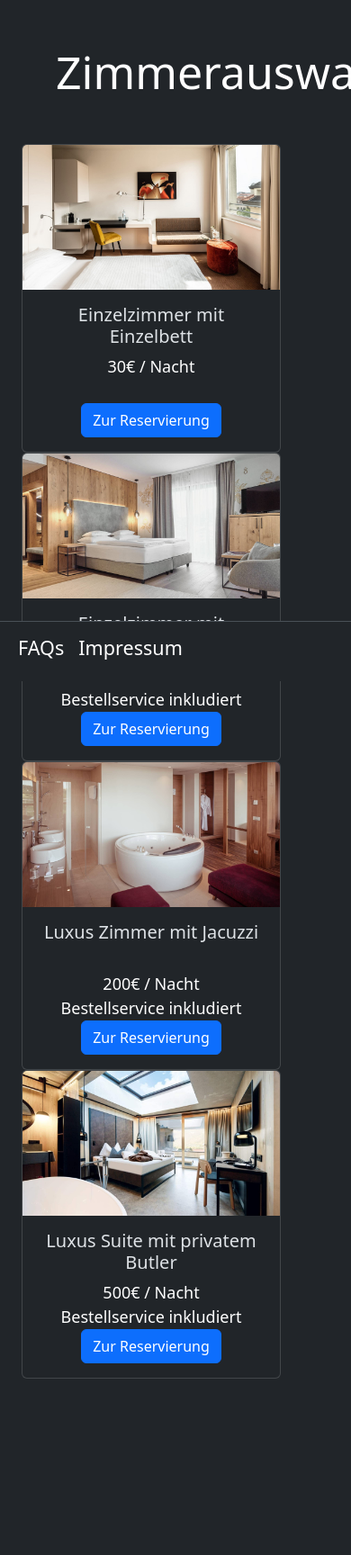
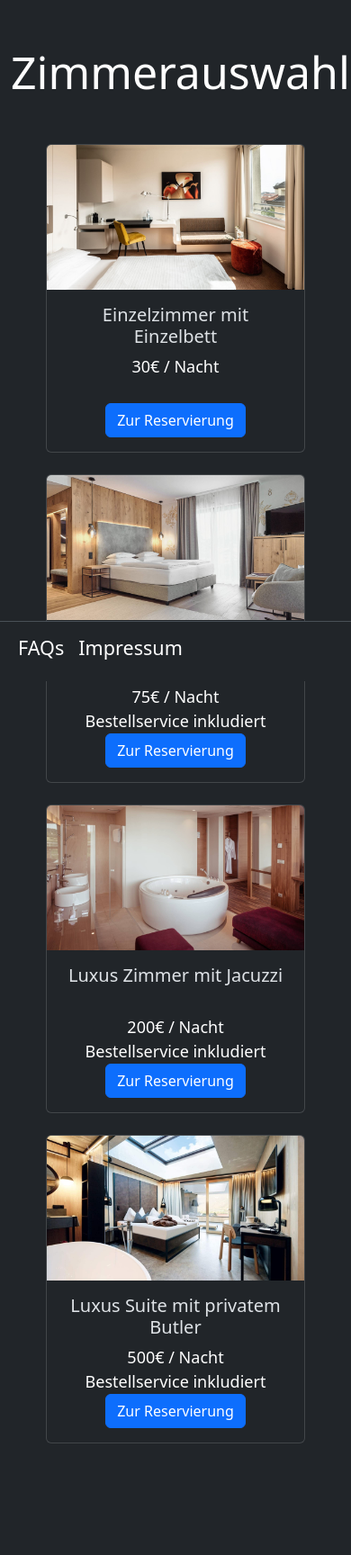
Before and after one commit to if23b011/WEB_Hotel_Halwax_Naseri, a PHP site: page /buchung.php in a window 390 px wide; the page is wider, and only the part inside the window is pictured. Shown: the part 87-1815 px from the top of that part at 90% size. Before the commit the page ends 1619 px from the top of that part, so only its background shows below. Run offline with PHP 8.4, Linux system fonts and the light colour scheme; the visitor is signed in with stand-in values (Sample User, id 1).

Commit message:
mobile friendlitity

```diff
--- a/sites/buchung.php
+++ b/sites/buchung.php
@@ -20,12 +20,12 @@ session_start();
     <?php include '../utils/navbar.php' ?>
     <!-- Content-->
     <div class="container" style="margin-bottom: 100px;">
-        <h1>Zimmerauswahl</h1>
+        <h1 class="text-center mx-auto">Zimmerauswahl</h1>
         <?php $_SESSION['zimmer'] = '' ?>
-        <div class="container text-center">
-            <div class="row row-cols-1 row-cols-md-2 row-cols-xxl-4 align-items-start">
-                <div class="col">
-                    <div class="card" class="" style="width: 18rem;" data-bs-theme="dark">
+        <div class="container">
+            <div class="row row-cols-1 row-cols-md-2 row-cols-xxl-4 justify-content-center">
+                <div class="col mb-4 text-center">
+                    <div class="card mx-auto" style="width: 18rem;" data-bs-theme="dark">
                         <img src="../img/zimmer1.jpg" class="card-img-top" alt="Zimmer 1">
                         <div class="card-body">
                             <h5 class="card-title">Einzelzimmer mit<br>Einzelbett</h5>
@@ -34,8 +34,8 @@ session_start();
                         </div>
                     </div>
                 </div>
-                <div class="col">
-                    <div class="card" style="width: 18rem;" data-bs-theme="dark">
+                <div class="col mb-4 text-center">
+                    <div class="card mx-auto" style="width: 18rem;" data-bs-theme="dark">
                         <img src="../img/zimmer2.jpg" class="card-img-top" alt="Zimmer 3">
                         <div class="card-body">
                             <h5 class="card-title">Einzelzimmer mit Doppelbett</h5>
@@ -44,8 +44,8 @@ session_start();
                         </div>
                     </div>
                 </div>
-                <div class="col">
-                    <div class="card" style="width: 18rem;" data-bs-theme="dark">
+                <div class="col mb-4 text-center">
+                    <div class="card mx-auto" style="width: 18rem;" data-bs-theme="dark">
                         <img src="../img/zimmer3.jpg" class="card-img-top" alt="Zimmer 2">
                         <div class="card-body">
                             <h5 class="card-title">Luxus Zimmer mit Jacuzzi<br>⠀</h5>
@@ -54,8 +54,8 @@ session_start();
                         </div>
                     </div>
                 </div>
-                <div class="col">
-                    <div class="card" style="width: 18rem;" data-bs-theme="dark">
+                <div class="col mb-4 text-center">
+                    <div class="card mx-auto" style="width: 18rem;" data-bs-theme="dark">
                         <img src="../img/zimmer4.jpg" class="card-img-top" alt="Zimmer 4">
                         <div class="card-body">
                             <h5 class="card-title">Luxus Suite mit privatem Butler</h5>
--- a/sites/login.php
+++ b/sites/login.php
@@ -22,7 +22,7 @@ session_start();
     <?php include '../utils/navbar.php'; ?>
     <!-- Content-->
     <div class="container" style="margin-bottom: 100px;">
-        <h1 class="text-center">Login</h1>
+        <h1>Login</h1>
         <form method="post" action="<?php echo htmlspecialchars($_SERVER["PHP_SELF"]); ?>">
             <div class="container">
                 <div class="row justify-content-center">
```
Also changed, not shown: sites/profil.php (+7 -8 lines), sites/reservierung.php (+3 -7 lines).
